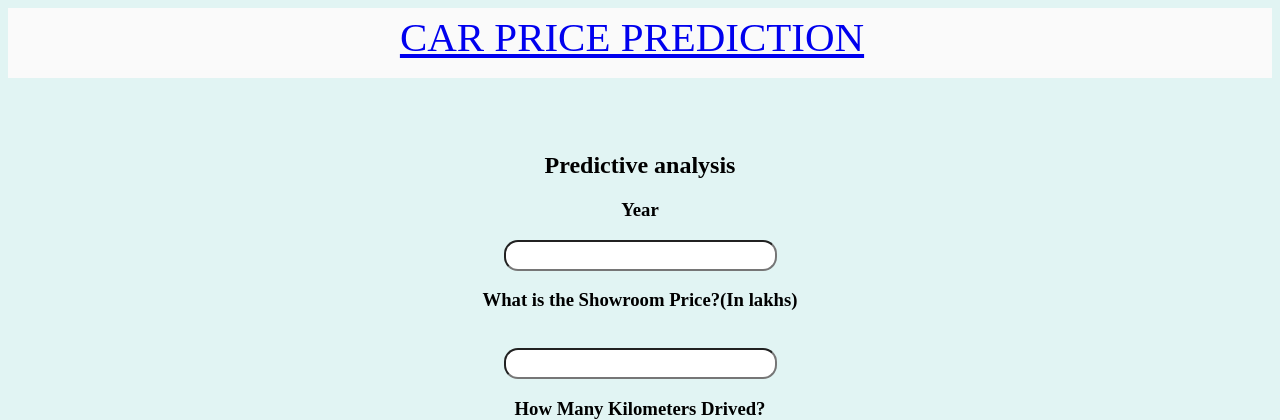
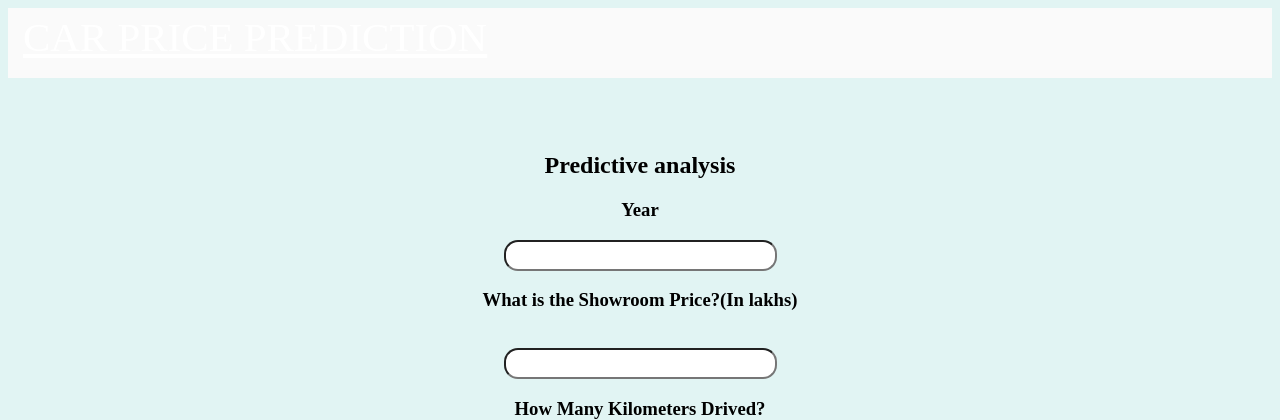
Before and after one commit to GattemBharath/Car-Price-Prediction, a Flask app: page / in a window 1280 px wide. Shown: the top 420 px of the page. Run offline with Flask 2, Linux system fonts and the light colour scheme; parts of the project's set-up code (start-up, migrations or seed data) failed here and were passed over.

Commit message:
Update index.html

```diff
--- a/templates/index.html
+++ b/templates/index.html
@@ -65,6 +65,17 @@
             text-align: center;
             padding: 0px;
         }
+         .navbar .container, .navbar .container-fluid, .navbar .container-lg, .navbar .container-md, .navbar .container-sm, .navbar .container-xl
+        {
+          display: -ms-flexbox;
+         display: flex;
+        -ms-flex-wrap: wrap;
+         flex-wrap: wrap;
+        -ms-flex-align: center;
+         align-items: center;
+        -ms-flex-pack: justify;
+         justify-content: space-between;
+        }
          .navbar-brand {
            display: inline-block;
            padding-top: .3125rem;
@@ -73,7 +84,16 @@
            font-size: 2.56rem;
            line-height: inherit;
            white-space: nowrap;
+           color:white;
          }
+        .container-fluid, .container-lg, .container-md, .container-sm, .container-xl
+        {
+             width: 100%;
+            padding-right: 15px;
+            padding-left: 15px;
+            margin-right: auto;
+            margin-left: auto;
+       }
         .navbar-fixed-top {
               min-height: 70px;
        }
```
